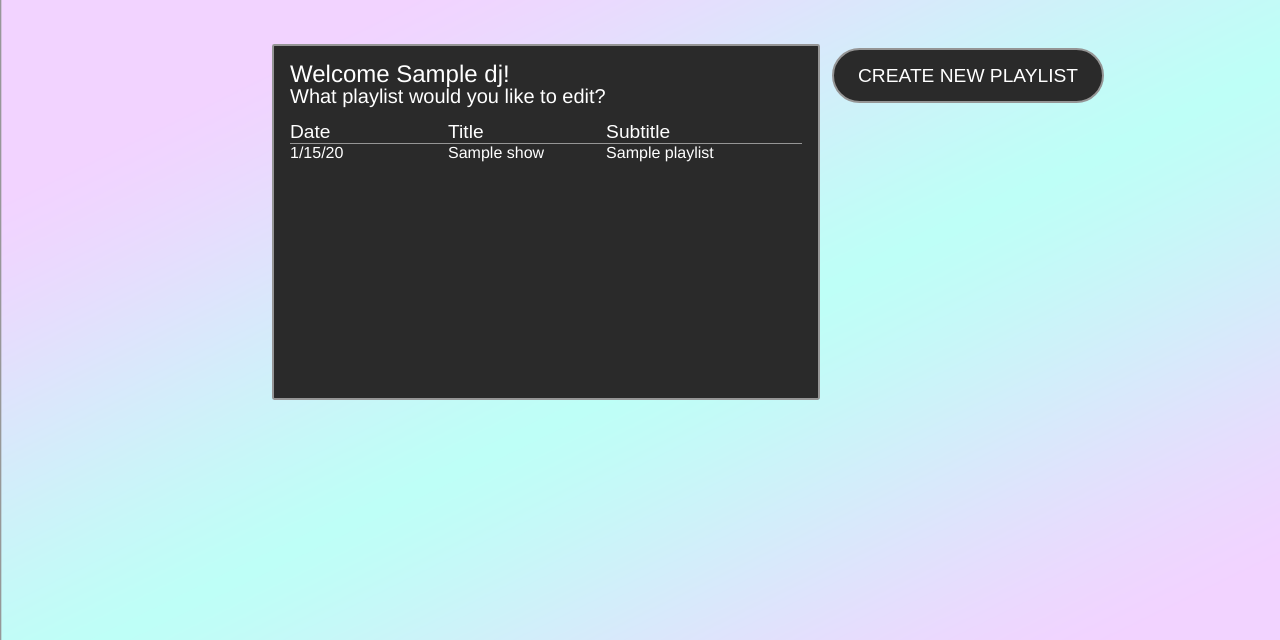
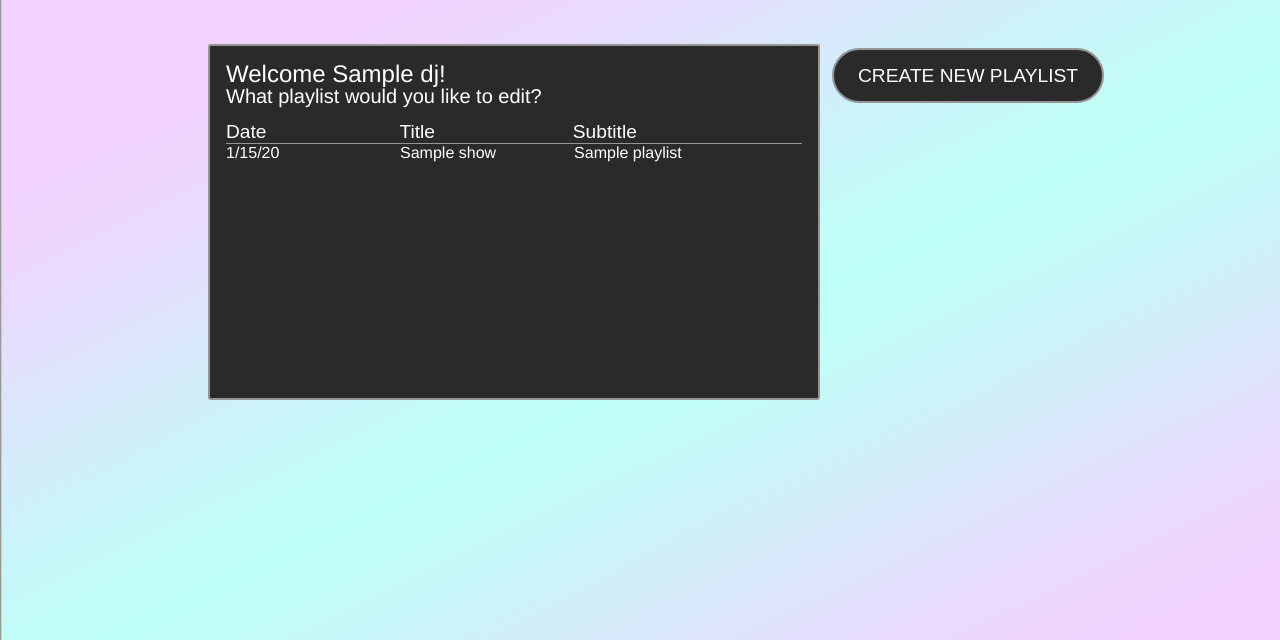
Before and after one commit to lauren-johnston/wprb-django, a Django app: page /explore/ in a window 1280 px wide. Shown: the part 72-712 px from the top of the page. Run offline with Django 3.2, Linux system fonts and the light colour scheme; a user stored in the database is signed in; tables that the repository leaves empty hold one stand-in row (values such as "Sample post"); some libraries are stand-ins or nearby versions.

Commit message:
more fixes

```diff
--- a/assets/playlist/css/landing.css
+++ b/assets/playlist/css/landing.css
@@ -20,8 +20,8 @@ a:hover {
 #col-left {
     position: absolute;
     top: 20;
-    left: 20%;
-    width: 40%;
+    left: 15%;
+    width: 45%;
 }
 
 #col-right {
@@ -37,7 +37,7 @@ a:hover {
 
 .playlist-text-cell {
     display: inline-block;
-    width: 30%;
+    width: calc(30% - .2em);
 }
 
 .playlist-item {
@@ -48,7 +48,7 @@ a:hover {
 }
 
 .list-entry {
-    margin-top:0.1em;
+    margin-top: 0.1em;
     padding-top: 0.1em;
     border-top: 1px solid #959595;
 }
--- a/assets/playlist/css/login.css
+++ b/assets/playlist/css/login.css
@@ -10,6 +10,10 @@ li {
 
 form {
 	padding: 0 1em;
+}
+
+input {
+	margin: 0.5em;
 }
 
 .center {
--- a/playlist/templates/registration/login.html
+++ b/playlist/templates/registration/login.html
@@ -8,7 +8,7 @@
 
 {% block content %}
 <div class="box-content box-centered">
-	<h3>Please log in broh!</h3>
+	<h3>Please log in!</h3>
 
 	<form method="post">
 		{% csrf_token %}
```
Also changed, not shown: assets/playlist/js/playlist-entry.jsx (+7 -5 lines).
